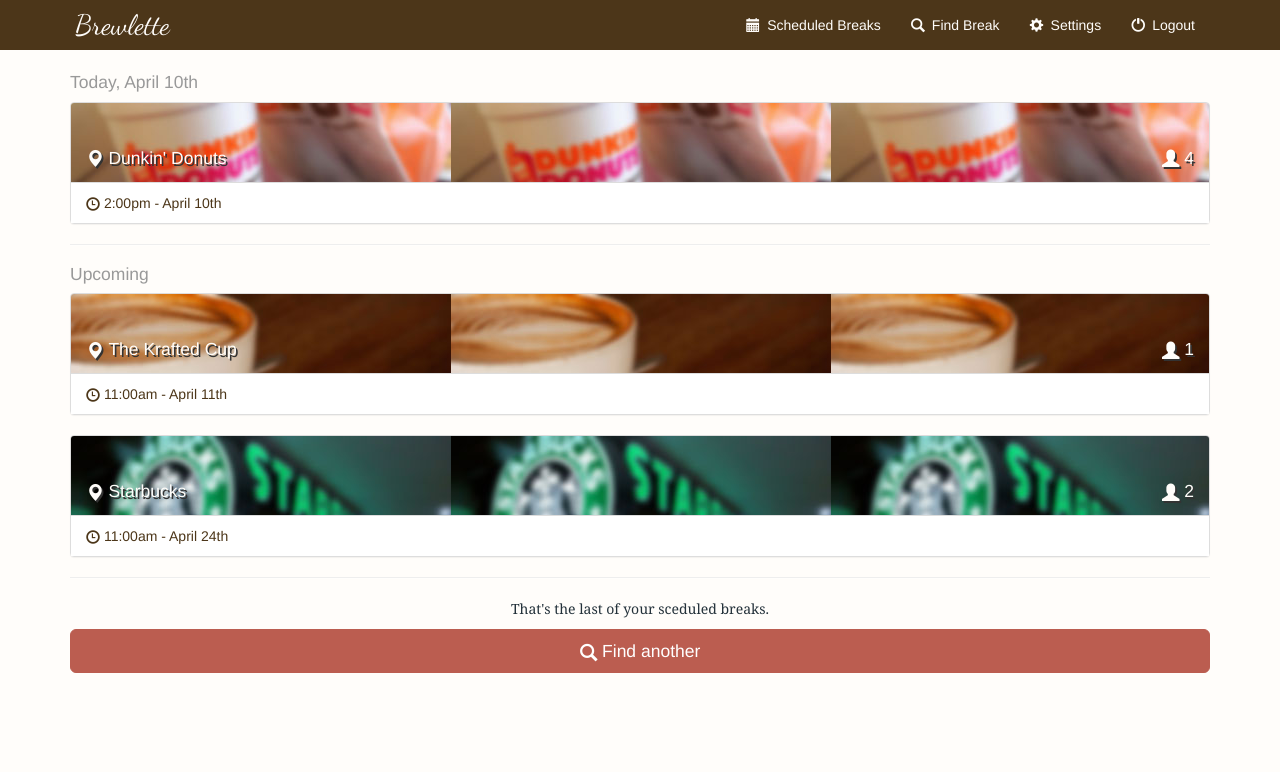
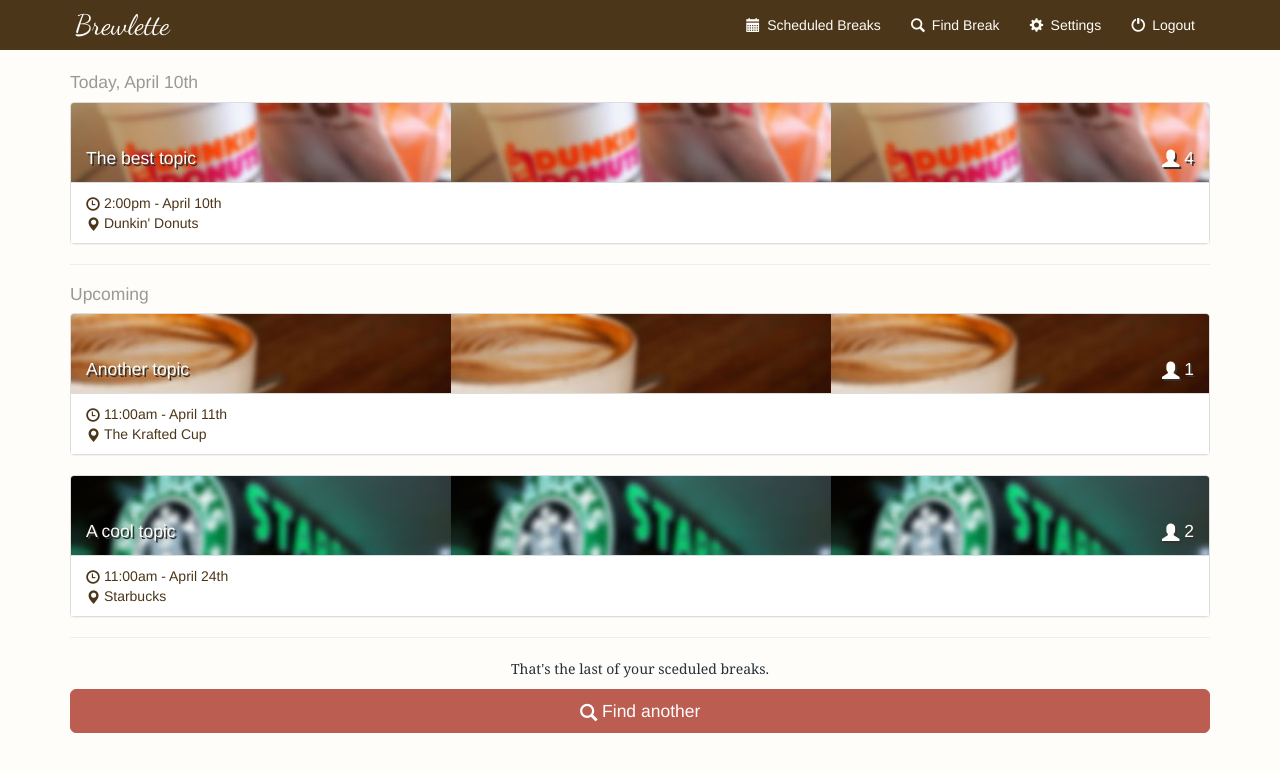
Before and after one commit to colbyr/brewlette, a Jekyll site: the page built from app/index.html, in a window 1280 px wide. Shown: the top 772 px of the page. Built offline with Jekyll 4.4.1, drawn with Linux system fonts in a browser that asks for light colours; Markdown is read by kramdown in place of the engine named in the settings.

Commit message:
forgot about topics

```diff
--- a/_includes/app/index.html
+++ b/_includes/app/index.html
@@ -9,12 +9,14 @@
               <div class="pull-right">
                 <i class="glyphicon glyphicon-user"></i> 4
               </div>
-              <i class="glyphicon glyphicon-map-marker"></i> Dunkin' Donuts
+              The best topic
             </div>
           </div>
           <ul class="list-group list-group-flush">
             <li class="list-group-item">
               <i class="glyphicon glyphicon-time"></i> 2:00pm - April 10th
+              <br/>
+              <i class="glyphicon glyphicon-map-marker"></i> Dunkin' Donuts
             </li>
           </ul>
         </div>
@@ -36,12 +38,14 @@
               <div class="pull-right">
                 <i class="glyphicon glyphicon-user"></i> 1
               </div>
-              <i class="glyphicon glyphicon-map-marker"></i> The Krafted Cup
+              Another topic
             </div>
           </div>
           <ul class="list-group list-group-flush">
             <li class="list-group-item">
               <i class="glyphicon glyphicon-time"></i> 11:00am - April 11th
+              <br/>
+              <i class="glyphicon glyphicon-map-marker"></i> The Krafted Cup
             </li>
           </ul>
         </div>
@@ -55,12 +59,14 @@
               <div class="pull-right">
                 <i class="glyphicon glyphicon-user"></i> 2
               </div>
-              <i class="glyphicon glyphicon-map-marker"></i> Starbucks
+              A cool topic
             </div>
           </div>
           <ul class="list-group list-group-flush">
             <li class="list-group-item">
               <i class="glyphicon glyphicon-time"></i> 11:00am - April 24th
+              <br/>
+              <i class="glyphicon glyphicon-map-marker"></i> Starbucks
             </li>
           </ul>
         </div>
```
Also changed, not shown: partials/app/breaks/dunkin.html (+9 -0 lines).
